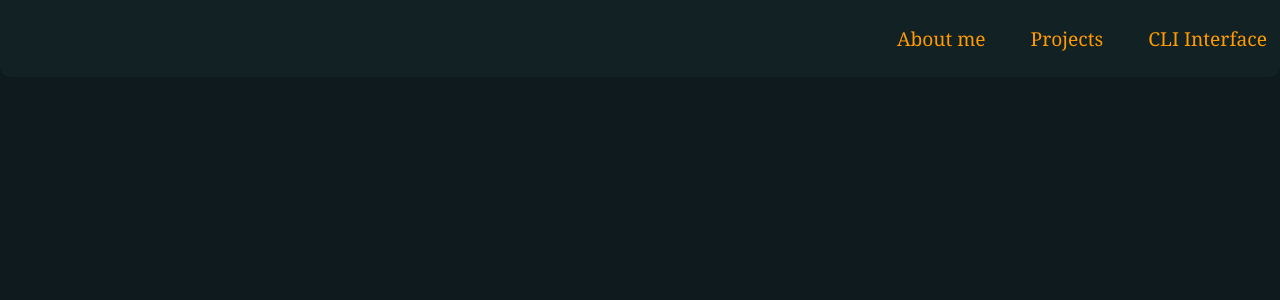
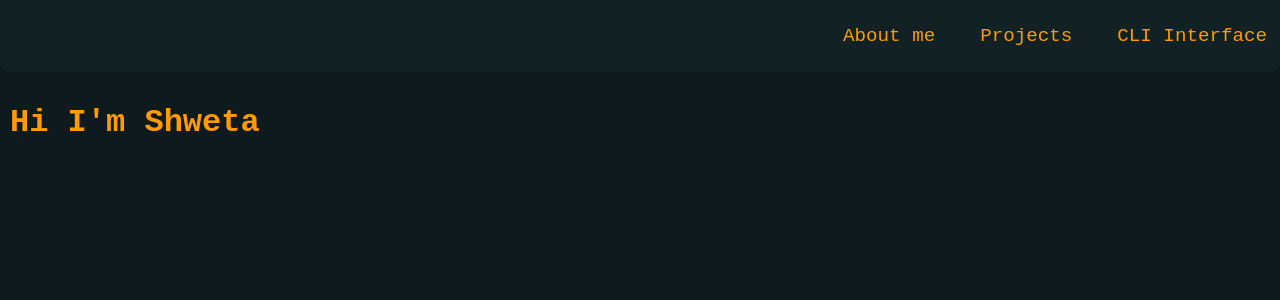
Before and after one commit to ShwetaShaw76/CLIPortfolio, a React (Vite) app: page / in a window 1280 px wide. Shown: the top 300 px of the page. Built offline with nearby package versions, Linux system fonts and the light colour scheme.

Commit message:
added text adding effect

```diff
--- a/src/App.css
+++ b/src/App.css
@@ -6,7 +6,6 @@
     align-items: center;
     padding:3px;
     background-color: #112124;
-    font-family: Georgia, 'Times New Roman', Times, serif;
     border-radius: 0px 0px 10px 10px;
 }
 
--- a/src/App.jsx
+++ b/src/App.jsx
@@ -1,10 +1,10 @@
 
 import './App.css'
+import { useEffect, useState } from 'react'
 
 function Header(){
 
-
-  return(
+return(
     <>
       <header className='hd'>
         <p>About me</p>
@@ -15,11 +15,43 @@ function Header(){
   )
 }
 
+function Contents(){
+
+  let [txt,setTxt]=useState("_");
+  const wlcmTxt="Hi I'm Shweta"
+
+  useEffect(()=>{
+
+    const timer = setInterval(()=>{
+      setTxt((prev)=>{
+        const currentTxt=prev.endsWith("_")?prev.slice(0,-1):prev;
+
+        if(currentTxt.length<wlcmTxt.length){
+          const nxt = wlcmTxt[currentTxt.length]
+          return currentTxt+nxt+"_";
+        }
+
+        clearInterval(timer);
+        return currentTxt;
+      })
+    },200)
+
+    return ()=>clearInterval(timer);
+  },[])
+
+  return(
+    <div className="contents">
+        <h1>{txt}</h1>
+      </div>
+  )
+}
+
 function App() {
 
   return (
     <>
       <Header></Header>
+      <Contents></Contents>
     </>
   )
 }
--- a/src/index.css
+++ b/src/index.css
@@ -1,9 +1,16 @@
 body{
      background-color: #0e1a1d;
     color: #FF9A00;
-    font-family: Arial, Helvetica, sans-serif;
+    font-family: 'Fira Code', monospace;
     margin: 0;
     padding: 0;
     box-sizing:border-box;
     overflow-y: hidden;
 }
+
+.contents{
+    padding: 10px;
+    display: flex;
+    justify-content: flex-start;
+    align-items: center;
+}
```
